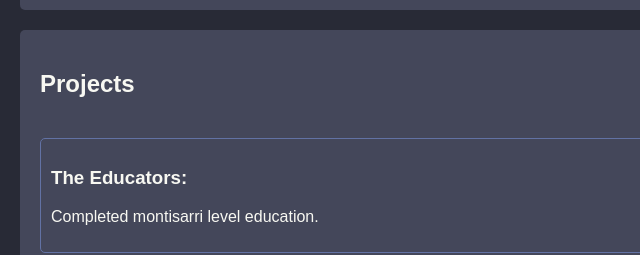
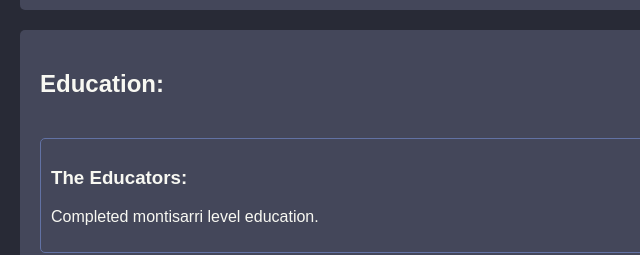
Before and after one commit to dev-hanzala/hackathon-minus-one, a plain HTML site: page index.html in a window 1280 px wide. Shown: the part 566-821 px from the top of the page, 0-640 px from the left. Drawn offline with Linux system fonts and the light colour scheme.

Commit message:
Fixed type\o

```diff
--- a/index.html
+++ b/index.html
@@ -33,7 +33,7 @@
 
     <section id="education">
       <div class="header-container">
-        <h2 id="education-heading">Projects</h2>
+        <h2 id="education-heading">Education:</h2>
         <button id="education-hide">Hide</button>
       </div>
       <div class="institution">
```
